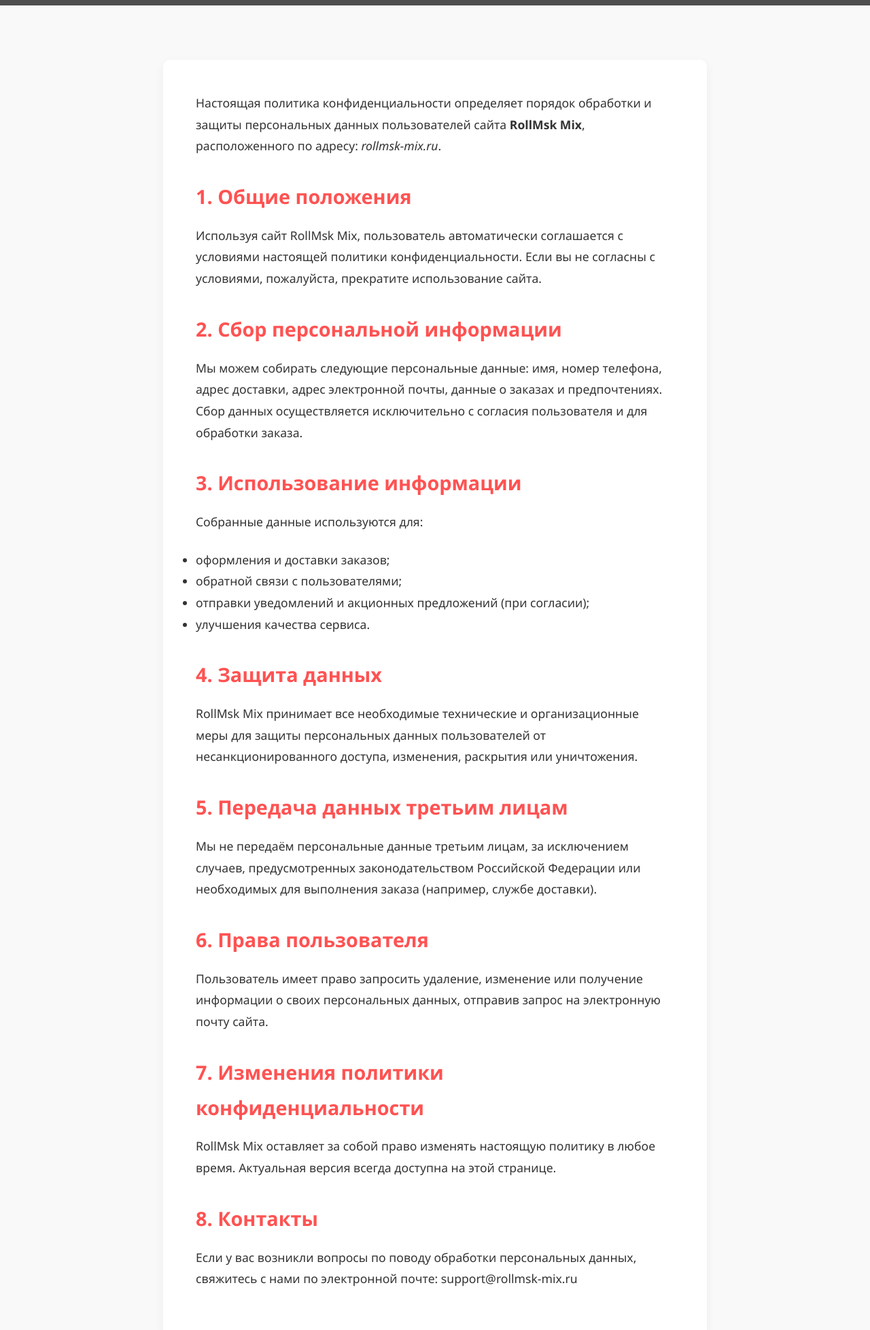
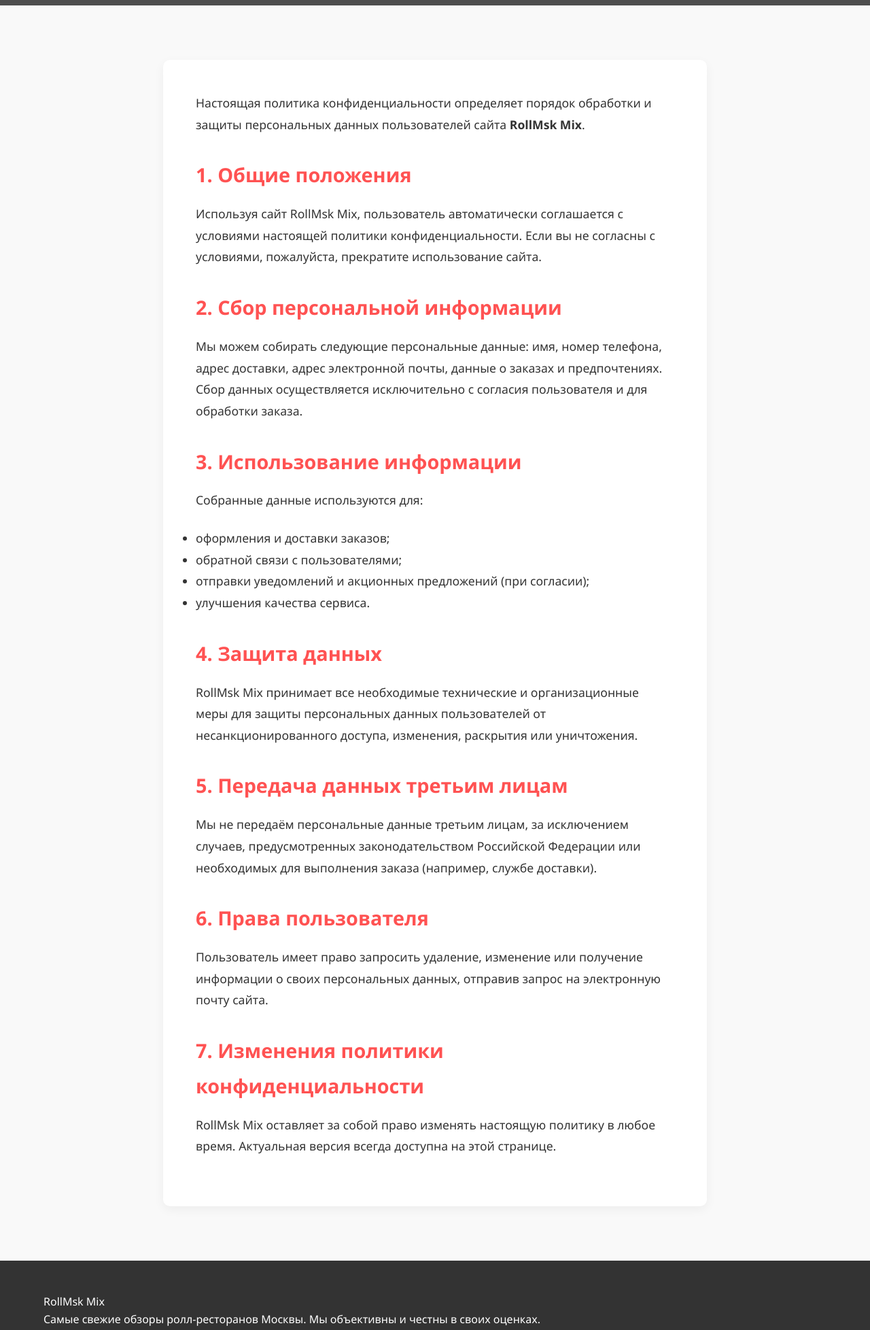
Before and after one commit to s12344517/rejting-dostavki-rollov-msk, a plain HTML site: page politika-konfidencialnosti.html in a window 1280 px wide. Shown: the part 540-2496 px from the top of the page at 68% size. Drawn offline with Linux system fonts and the light colour scheme; grey boxes are pictures that could not be loaded.

Commit message:
Update politika-konfidencialnosti.html

```diff
--- a/politika-konfidencialnosti.html
+++ b/politika-konfidencialnosti.html
@@ -418,7 +418,7 @@
 
                 <div class="article-content">
 
-<p>Настоящая политика конфиденциальности определяет порядок обработки и защиты персональных данных пользователей сайта <strong>RollMsk Mix</strong>, расположенного по адресу: <em>rollmsk-mix.ru</em>.</p>
+<p>Настоящая политика конфиденциальности определяет порядок обработки и защиты персональных данных пользователей сайта <strong>RollMsk Mix</strong>.</p>
 
 <h2>1. Общие положения</h2>
 <p>Используя сайт RollMsk Mix, пользователь автоматически соглашается с условиями настоящей политики конфиденциальности. Если вы не согласны с условиями, пожалуйста, прекратите использование сайта.</p>
@@ -446,9 +446,6 @@
 
 <h2>7. Изменения политики конфиденциальности</h2>
 <p>RollMsk Mix оставляет за собой право изменять настоящую политику в любое время. Актуальная версия всегда доступна на этой странице.</p>
-
-<h2>8. Контакты</h2>
-<p>Если у вас возникли вопросы по поводу обработки персональных данных, свяжитесь с нами по электронной почте: support@rollmsk-mix.ru</p>
                 </div>
             </div>
         </div>
```
